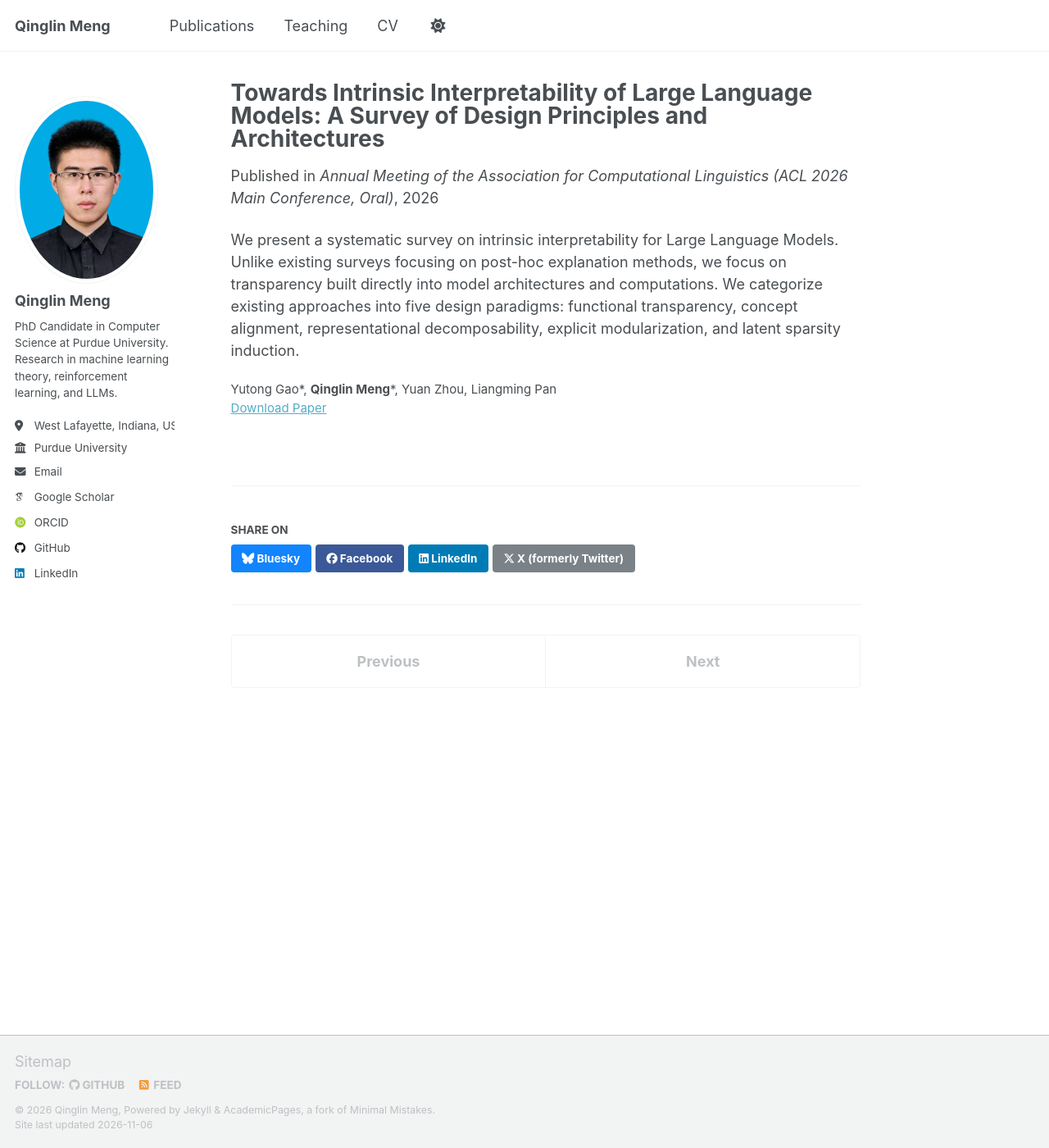
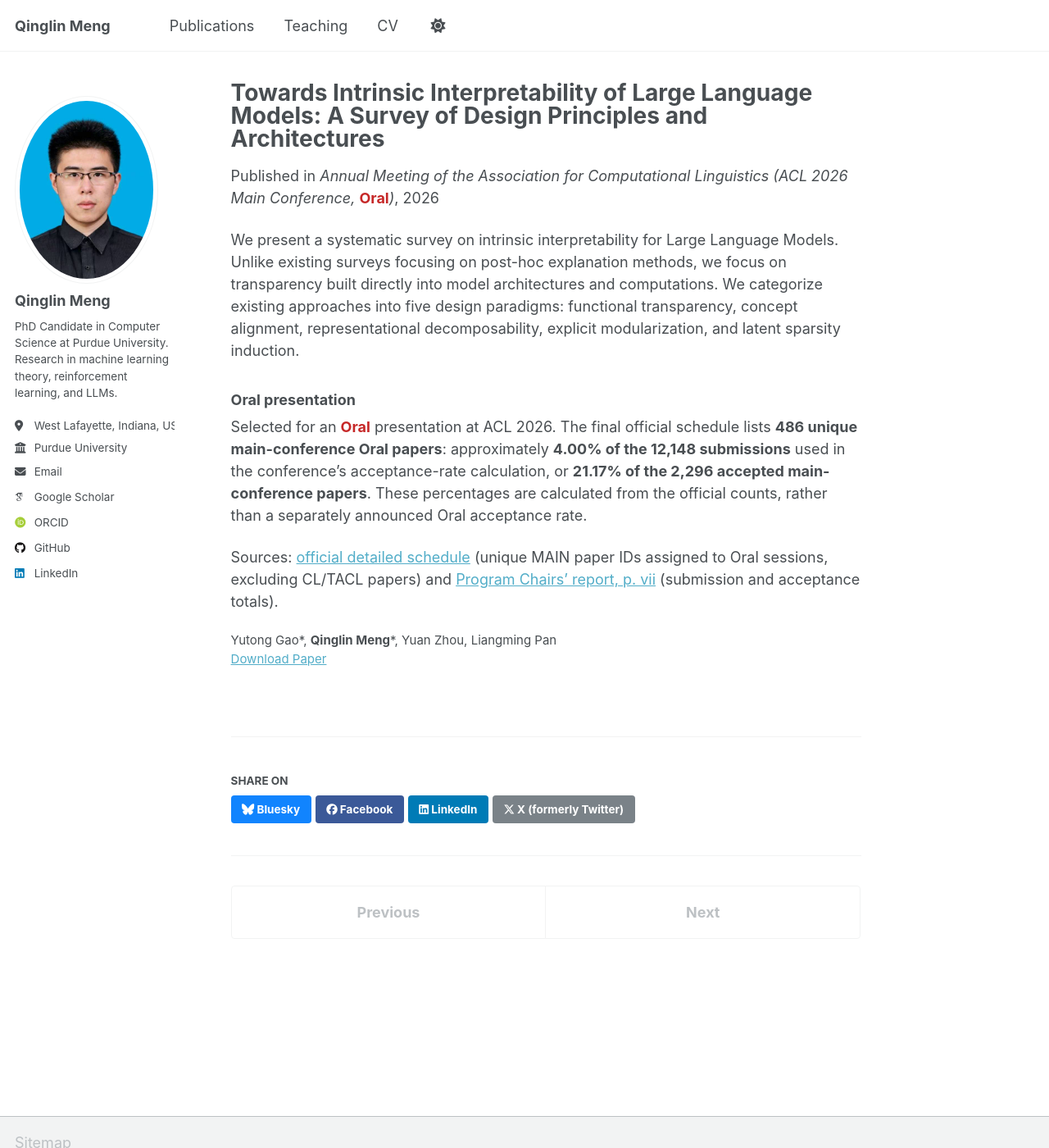
Before and after one commit to QLMeng2025/QLMeng2025.github.io, a Jekyll site: the page built from _publications/2026-04-17-acl2026-llm-interpretability.md, in a window 1280 px wide and 1400 px high. Shown: the whole window at 82% size. Built offline with Jekyll 4.4.1, drawn with Linux system fonts in a browser that asks for light colours; some web fonts are replaced; a script that is not in the unit is left out.

Commit message:
Highlight ACL Oral presentation and document selection statistics

```diff
--- a/_data/cv.json
+++ b/_data/cv.json
@@ -79,7 +79,7 @@
     },
     {
       "name": "Towards Intrinsic Interpretability of Large Language Models: A Survey of Design Principles and Architectures",
-      "publisher": "Annual Meeting of the Association for Computational Linguistics (ACL 2026 Main Conference, Oral)",
+      "publisher": "Annual Meeting of the Association for Computational Linguistics (ACL 2026 Main Conference, <strong class=\"publication-oral\">Oral</strong>)",
       "releaseDate": "2026-04-17",
       "website": "https://aclanthology.org/2026.acl-long.1605/",
       "summary": "Yutong Gao*, <b>Qinglin Meng</b>*, Yuan Zhou, Liangming Pan"
--- a/_publications/2026-04-17-acl2026-llm-interpretability.md
+++ b/_publications/2026-04-17-acl2026-llm-interpretability.md
@@ -5,9 +5,15 @@ category: conferences
 permalink: /publication/acl2026-llm-interpretability
 excerpt: 'A systematic survey on intrinsic interpretability for LLMs, categorizing approaches into five design paradigms built directly into model architectures.'
 date: 2026-04-17
-venue: 'Annual Meeting of the Association for Computational Linguistics (ACL 2026 Main Conference, Oral)'
+venue: 'Annual Meeting of the Association for Computational Linguistics (ACL 2026 Main Conference, <strong class="publication-oral">Oral</strong>)'
 paperurl: 'https://aclanthology.org/2026.acl-long.1605/'
 citation: 'Yutong Gao*, <b>Qinglin Meng</b>*, Yuan Zhou, Liangming Pan'
 ---
 
 We present a systematic survey on intrinsic interpretability for Large Language Models. Unlike existing surveys focusing on post-hoc explanation methods, we focus on transparency built directly into model architectures and computations. We categorize existing approaches into five design paradigms: functional transparency, concept alignment, representational decomposability, explicit modularization, and latent sparsity induction.
+
+### Oral presentation
+
+Selected for an <strong class="publication-oral">Oral</strong> presentation at ACL 2026. The final official schedule lists **486 unique main-conference Oral papers**: approximately **4.00% of the 12,148 submissions** used in the conference’s acceptance-rate calculation, or **21.17% of the 2,296 accepted main-conference papers**. These percentages are calculated from the official counts, rather than a separately announced Oral acceptance rate.
+
+Sources: [official detailed schedule](https://docs.google.com/spreadsheets/d/16ZuzEVhY1BAeZGK9LJskLcvqacy-7YuoAaK1yXoRcFQ/edit) (unique MAIN paper IDs assigned to Oral sessions, excluding CL/TACL papers) and [Program Chairs’ report, p. vii](https://aclanthology.org/2026.acl-long.0.pdf#page=7) (submission and acceptance totals).
--- a/assets/css/main.scss
+++ b/assets/css/main.scss
@@ -41,3 +41,14 @@
     "vendor/font-awesome/solid",
     "vendor/font-awesome/brands"
 ;
+
+/* Highlight oral presentations in publication lists and news. */
+.publication-oral {
+  color: #c62828;
+  font-weight: 700;
+  font-style: normal;
+}
+
+html[data-theme="dark"] .publication-oral {
+  color: #ff8a80;
+}
```
Also changed, not shown: _pages/about.md (+1 -1 lines).
